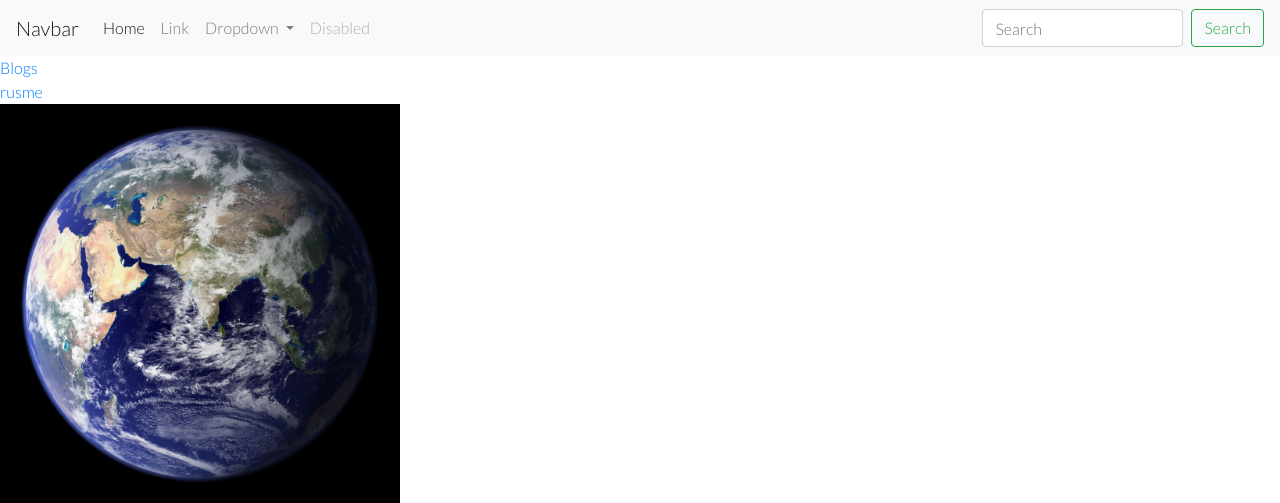
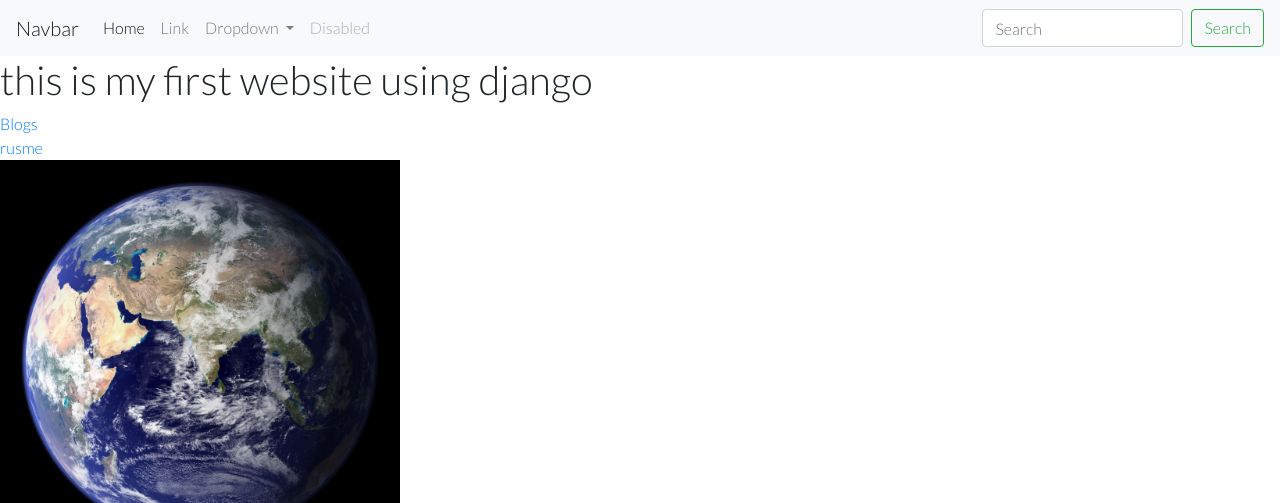
Before and after one commit to yamenrbd/personal_portfolio, a Django app: page / in a window 1280 px wide. Shown: the top 503 px of the page. Run offline with Django 3.2, Linux system fonts and the light colour scheme; data comes from the database, SQL or seed files in the repository.

Commit message:
add new line in home page

```diff
--- a/portfolio/templates/portfolio/home.html
+++ b/portfolio/templates/portfolio/home.html
@@ -5,7 +5,7 @@
 
     {% load static %}
 
-
+    <h1>this is my first website using django</h1>
     <a href= "{% url 'blog:all_blogs' %}" >Blogs</a>
     <br>
 
```
